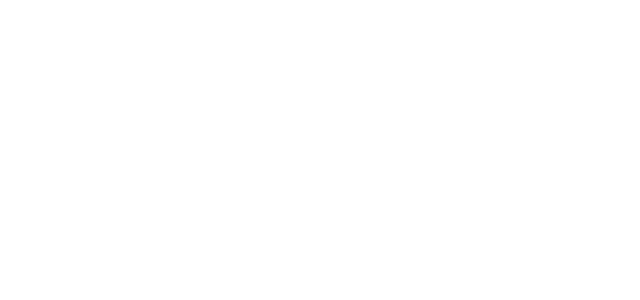
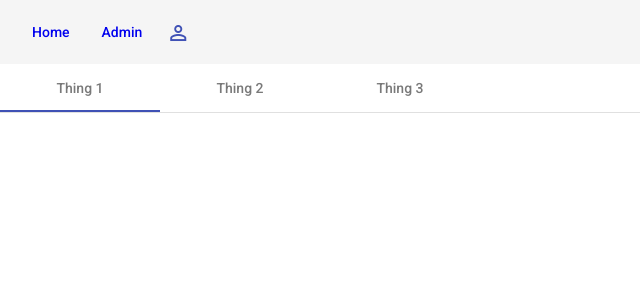
Before and after one commit to guaj/comp353_final_project, an Angular app in the folder frontEnd/health-care-frontEnd/: page /admin in a window 1280 px wide. Shown: the top 300 px of the page, without its empty margins (0-640 px from the left). Built offline with nearby package versions, Linux system fonts and the light colour scheme.

Commit message:
Update admin.component.html

```diff
--- a/frontEnd/health-care-frontEnd/src/app/admin/admin.component.html
+++ b/frontEnd/health-care-frontEnd/src/app/admin/admin.component.html
@@ -1,16 +1,8 @@
-   <mat-tab label="List of Public Health Workers">
-
-    </mat-tab>
-    <mat-tab label="Facility Details">
-    </mat-tab>
-    <mat-tab label="Thing3">
-    </mat-tab>
-    <mat-tab label="Thing3">
-    </mat-tab>
-    <mat-tab label="Thing3">
-    </mat-tab>
-    <mat-tab label="Thing3">
-
-    </mat-tab>
-
-  </mat-tab-group>
+<mat-tab-group>
+  <mat-tab label="Thing 1">
+  </mat-tab>
+  <mat-tab label="Thing 2">
+  </mat-tab>
+  <mat-tab label="Thing 3">
+  </mat-tab>
+</mat-tab-group>
```
